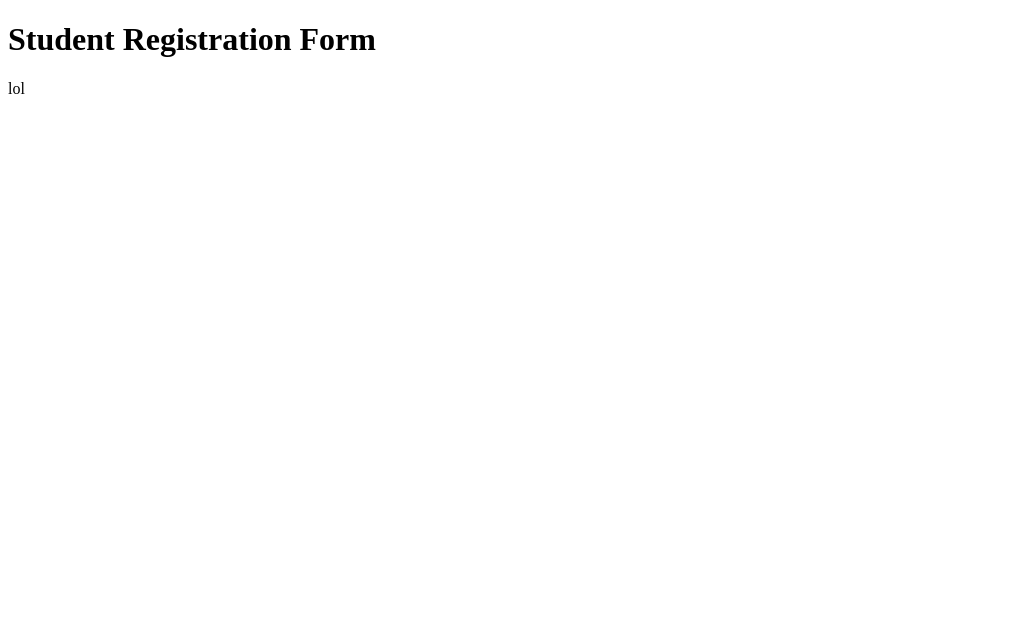
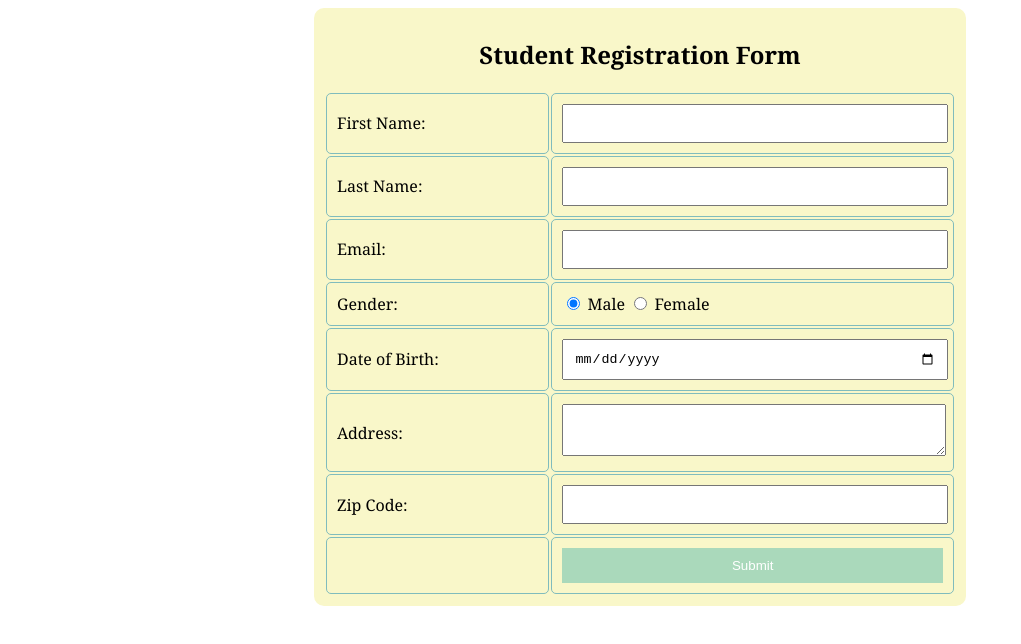
Before and after one commit to NicssCamara/web-systems-technologies, a plain HTML site: page student-regis.html in a window 1280 px wide. Shown: the whole page, without its empty margins (0-1021 px from the left). Drawn offline with Linux system fonts and the light colour scheme.

Commit message:
final html

```diff
--- a/student-regis.html
+++ b/student-regis.html
@@ -4,11 +4,91 @@
     <meta charset="UTF-8">
     <meta name="viewport" content="width=device-width, initial-scale=1.0">
     <title>Student Registration Form</title>
+    <style>
+        body {
+            font-family: Georgia, serif;
+        }
+        form {
+            width: 50%;
+            margin: 0 auto;
+            padding: 10px;
+            background-color: #F9F7C9;
+            border-radius: 10px;
+        }
+        h2 {
+            text-align: center;
+        }
+        table {
+            width: 100%;
+        }
+        table td {
+            padding: 10px;
+            border: 1px #80BCBD solid;
+            border-radius: 5px;
+            cursor: pointer;
+        }
+        table tr:focus-within {
+            background-color: #80BCBD; /* Change background color on focus */
+            transition: background-color 0.3s ease-in-out; /* Smooth transition */
+        }
+        input[type="text"], input[type="email"], input[type="date"], textarea {
+            width: 95%; /* Set width less than 100% to avoid overflow from table */
+            padding: 10px;
+
+        }
+        input[type="submit"] {
+            padding: 10px;
+            width: 100%;
+            background-color: #AAD9BB;
+            color: white;
+            border: none;
+        }
+        input[type="submit"]:hover {
+            background-color: #80BCBD;
+            transition-duration: 0.5s;
+        }
+    </style>
 </head>
 <body>
-    <head>
-        <h1>Student Registration Form</h1>
-        <p>lol</p>
-    </head>
-</body>
+    <form>
+      <h2>Student Registration Form</h2>
+      <table>
+        <tr>
+          <td>First Name:</td>
+          <td><input type="text" name="firstName" required></td>
+        </tr>
+        <tr>
+          <td>Last Name:</td>
+          <td><input type="text" name="lastName" required></td>
+        </tr>
+        <tr>
+          <td>Email:</td>
+          <td><input type="email" name="email" required></td>
+        </tr>
+        <tr>
+          <td>Gender:</td>
+          <td>
+            <input type="radio" name="gender" value="male" checked> Male
+            <input type="radio" name="gender" value="female"> Female
+          </td>
+        </tr>
+        <tr>
+          <td>Date of Birth:</td>
+          <td><input type="date" name="dateOfBirth" required></td>
+        </tr>
+        <tr>
+          <td>Address:</td>
+          <td><textarea name="address" required></textarea></td>
+        </tr>
+        <tr>
+          <td>Zip Code:</td>
+          <td><input type="text" name="zipCode" required></td>
+        </tr>
+        <tr>
+          <td></td>
+          <td><input type="submit" value="Submit"></td>
+        </tr>
+      </table>
+    </form>
+  </body>
 </html>
```
